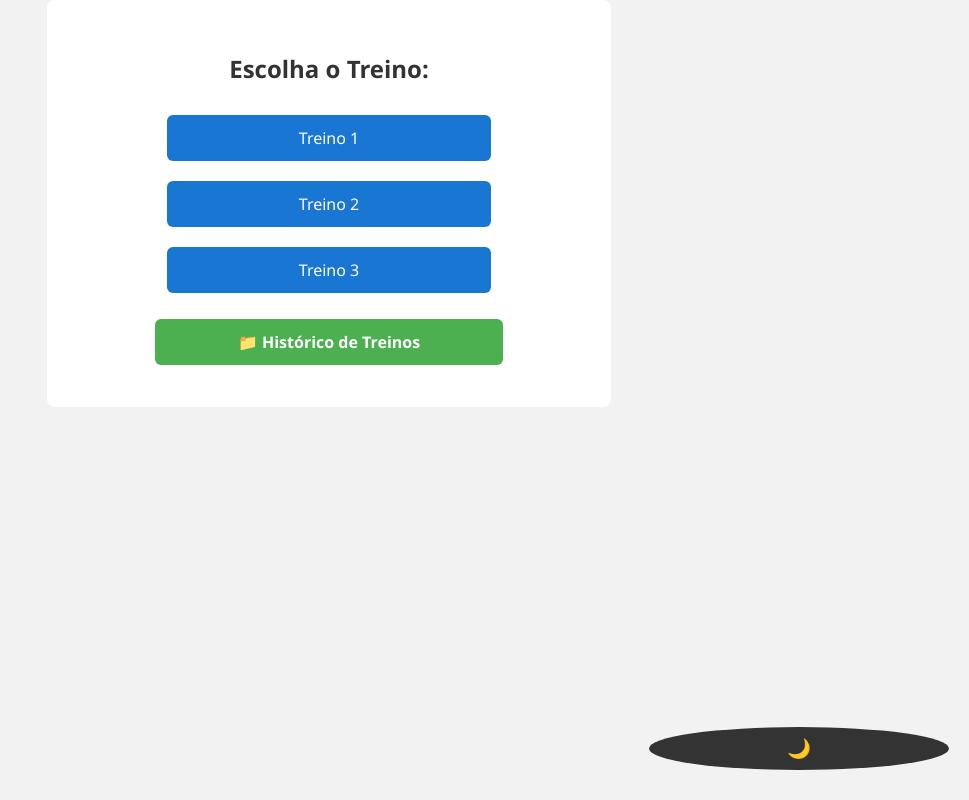
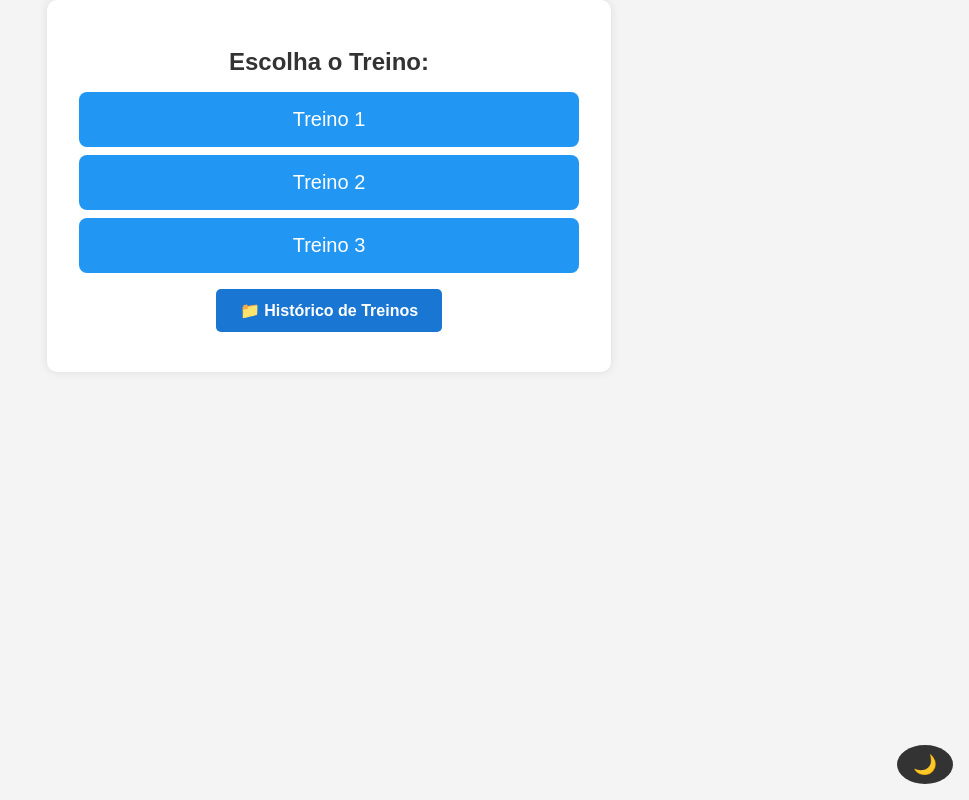
Before and after one commit to RodrigoFrancoBatata/projeto-gorila, a Flask app: page / in a window 1280 px wide. Shown: the whole page, without its empty margins (311-1280 px from the left). Run offline with Flask 3, Linux system fonts and the light colour scheme.

Commit message:
Atualiza style.css com layout responsivo e dark mode

```diff
--- a/static/style.css
+++ b/static/style.css
@@ -1,8 +1,8 @@
 body {
-  font-family: 'Segoe UI', sans-serif;
+  font-family: Arial, sans-serif;
   margin: 0;
   padding: 0;
-  background: #f2f2f2;
+  background: #f4f4f4;
   color: #333;
 }
 
@@ -10,129 +10,176 @@ body {
   max-width: 600px;
   margin: 0 auto;
   padding: 1rem;
-  background: white;
-  border-radius: 8px;
+  background: #fff;
+  border-radius: 10px;
   margin-top: 2rem;
+  box-shadow: 0 0 10px rgba(0,0,0,0.1);
 }
 
 h1, h2, h3 {
   text-align: center;
+  margin-top: 1rem;
+  margin-bottom: 1rem;
 }
 
-a.dia, .botao-acao, button, input[type=submit] {
-  display: block;
+form {
+  margin-bottom: 1rem;
+}
+
+input[type="text"],
+input[type="file"],
+select,
+textarea {
+  width: 100%;
+  padding: 0.75rem;
+  margin-bottom: 0.75rem;
+  border: 1px solid #ccc;
+  border-radius: 5px;
+}
+
+button {
+  padding: 0.7rem 1.5rem;
+  border: none;
   background: #1976d2;
   color: white;
-  text-decoration: none;
-  padding: 12px;
-  margin: 10px auto;
-  border-radius: 6px;
-  text-align: center;
-  width: 90%;
-  max-width: 300px;
-  font-size: 1rem;
+  border-radius: 5px;
+  cursor: pointer;
+  font-weight: bold;
+  transition: background 0.2s;
 }
 
-.dias, .acoes {
-  display: flex;
-  flex-direction: column;
-  align-items: center;
-}
-
-.exercicio {
-  background: #e6f6f9;
-  border: 2px solid #c3e2ec;
-  border-radius: 8px;
-  padding: 1rem;
-  margin-bottom: 1.5rem;
-}
-
-.exercicio.concluido {
-  opacity: 0.6;
+button:hover {
+  background: #145ea8;
 }
 
 img {
   max-width: 100%;
+  height: auto;
+  display: block;
   margin: 0.5rem 0;
-  border-radius: 6px;
+  border-radius: 8px;
 }
 
-input[type=text] {
-  width: 100%;
-  padding: 10px;
-  margin-bottom: 0.5rem;
-  border: 1px solid #ccc;
-  border-radius: 6px;
-  box-sizing: border-box;
+.exercicio {
+  background: #e8f5e9;
+  border-left: 5px solid #388e3c;
+  margin-bottom: 1rem;
+  padding: 1rem;
+  border-radius: 5px;
 }
 
-button {
-  border: none;
-  cursor: pointer;
+.exercicio.concluido {
+  opacity: 0.7;
+  background: #c8e6c9;
+}
+
+.series {
+  display: flex;
+  justify-content: space-between;
+  margin-bottom: 1rem;
+}
+
+.descanso {
+  display: flex;
+  gap: 0.5rem;
+  margin-bottom: 1rem;
 }
 
 button.excluir {
-  background: #f44336;
+  background: #d32f2f;
+}
+
+button.excluir:hover {
+  background: #a00000;
+}
+
+a.botao-acao {
+  display: inline-block;
+  padding: 0.75rem 1.5rem;
+  background: #1976d2;
+  color: white;
+  text-decoration: none;
+  border-radius: 5px;
+  margin: 0.5rem;
+  font-weight: bold;
 }
 
 .dark {
   background: #121212;
-  color: white;
+  color: #e0e0e0;
 }
 
 .dark .container {
   background: #1e1e1e;
+  color: #e0e0e0;
 }
 
-.dark input, .dark textarea {
-  background: #333;
-  color: white;
+.dark input,
+.dark select,
+.dark textarea {
+  background: #2b2b2b;
+  color: #e0e0e0;
   border: 1px solid #555;
 }
 
-hr {
-  margin: 2rem 0;
+.dark button {
+  background: #388e3c;
 }
 
-.descanso button {
-  background: #4caf50;
-  margin-right: 0.5rem;
-  margin-top: 0.5rem;
+.dark button:hover {
+  background: #2e7d32;
 }
 
-.series label {
-  display: inline-block;
-  margin: 0.25rem 0.5rem;
+button.dark-toggle {
+  position: fixed;
+  bottom: 1rem;
+  right: 1rem;
+  padding: 0.5rem 1rem;
+  font-size: 1.2rem;
+  background: #333;
+  color: white;
+  border: none;
+  border-radius: 50%;
+  cursor: pointer;
+  z-index: 999;
 }
 
-.dark-toggle {
-  position: fixed;
-  bottom: 20px;
-  right: 20px;
-  background: #333;
-  color: #fff;
-  border: none;
-  padding: 10px;
-  border-radius: 50%;
-  font-size: 1.2rem;
+.voltar {
+  float: right;
+  font-weight: bold;
+  font-size: 1rem;
+  margin-top: -2rem;
+  margin-bottom: 1rem;
+  text-decoration: none;
+  color: #1976d2;
 }
 
-.grafico-box {
-  margin-bottom: 2rem;
+.voltar:hover {
+  text-decoration: underline;
 }
 
-canvas {
-  width: 100% !important;
-  height: auto !important;
-}
-
-@media (max-width: 500px) {
-  body {
-    font-size: 15px;
+@media (max-width: 600px) {
+  .series {
+    flex-direction: column;
   }
 
-  .container {
-    margin: 1rem;
-    padding: 1rem;
+  .descanso {
+    flex-direction: column;
+  }
+
+  h1, h2 {
+    font-size: 1.4rem;
+  }
+
+  button, a.botao-acao {
+    width: 100%;
+    margin-bottom: 0.5rem;
+  }
+
+  .voltar {
+    float: none;
+    text-align: center;
+    display: block;
+    margin-top: 1rem;
   }
 }
```
